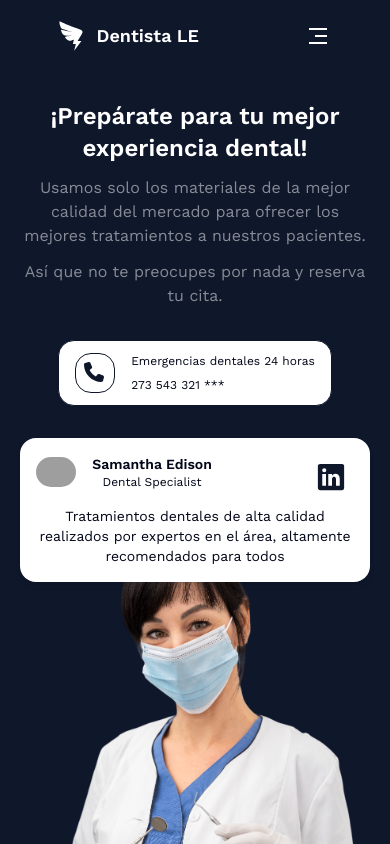
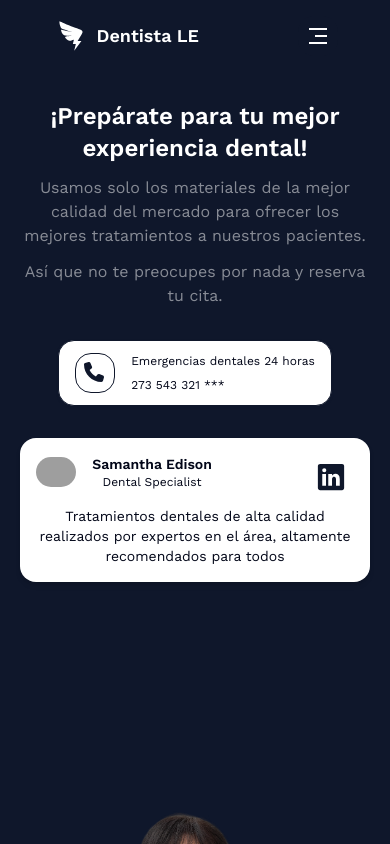
Before and after one commit to EnriqueHM31/dentista-web, a React (Vite) app: page / in a window 390 px wide. Shown: the top 844 px of the page. Built offline with nearby package versions, Linux system fonts and the light colour scheme; grey boxes are pictures that could not be loaded.

Commit message:
Mejorar el responsive del hero

```diff
--- a/src/components/Hero.tsx
+++ b/src/components/Hero.tsx
@@ -9,7 +9,7 @@ export default function Hero() {
 
     return (
         <motion.section
-            className="max-w-11/12 w-full mx-auto py-5 xl:py-10 px-1 md:px-10 lg:px-20 xl:px-10 flex flex-col xl:flex-row items-start justify-center xl:justify-between gap-6 mt-20 overflow-hidden xl:max-w-10/12 relative min-h-screen"
+            className="max-w-11/12 w-full mx-auto py-5 xl:py-10 px-1 md:px-10 lg:px-20 xl:px-10 flex flex-col xl:flex-row items-start justify-center xl:justify-between gap-6 mt-20 overflow-hidden xl:max-w-10/12 relative xl:min-h-screen min-h-[150dvh]"
             initial="hidden"
             whileInView="visible"
             viewport={{ once: true, amount: 0.3 }}
--- a/src/components/Hero/ImagenAnimada.tsx
+++ b/src/components/Hero/ImagenAnimada.tsx
@@ -10,7 +10,7 @@ export default function ImagenAnimada() {
             whileInView={{ opacity: 1, scale: 1 }}
             transition={{ duration: 0.6, delay: 1 }}
         >
-            <img src={HERO} alt="hero" className="w-full h-1/2 xl:h-11/12 object-contain -z-40" />
+            <img src={HERO} alt="hero" className="w-full h-1/3 xl:h-11/12 object-contain -z-40" />
         </motion.div>
     );
 }
--- a/src/components/ui/FondoHero.tsx
+++ b/src/components/ui/FondoHero.tsx
@@ -2,7 +2,7 @@ import ImagenAnimada from "../Hero/ImagenAnimada";
 
 export default function FondoHero() {
     return (
-        <section className="absolute inset-0 h-[120dvh] md:h-screen w-full -z-30 bg-primary overflow-hidden">
+        <section className="absolute inset-0 h-[140vh] md:h-screen w-full -z-30 bg-primary overflow-hidden">
             <div className="relative w-full h-full">
                 <svg className="absolute left-0 bottom-0 z-0" xmlns="http://www.w3.org/2000/svg" viewBox="0 0 1440 320"><path fill="#fff" d="M0,32L60,32C120,32,240,32,360,74.7C480,117,600,203,720,240C840,277,960,267,1080,250.7C1200,235,1320,213,1380,202.7L1440,192L1440,320L1380,320C1320,320,1200,320,1080,320C960,320,840,320,720,320C600,320,480,320,360,320C240,320,120,320,60,320L0,320Z"></path></svg>
                 <ImagenAnimada />
```
